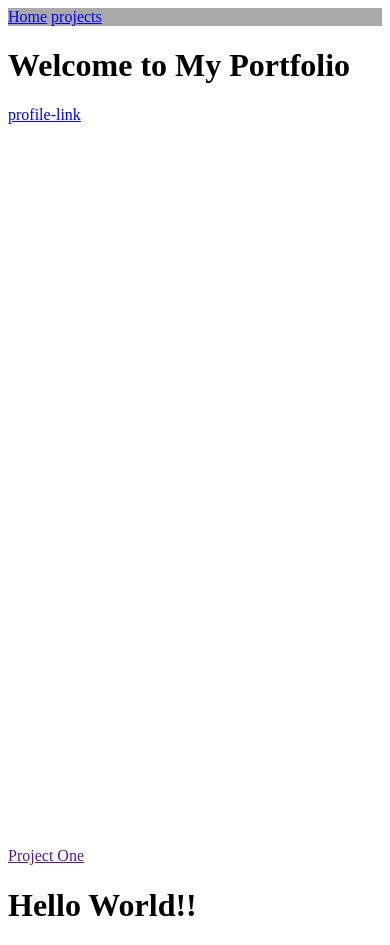
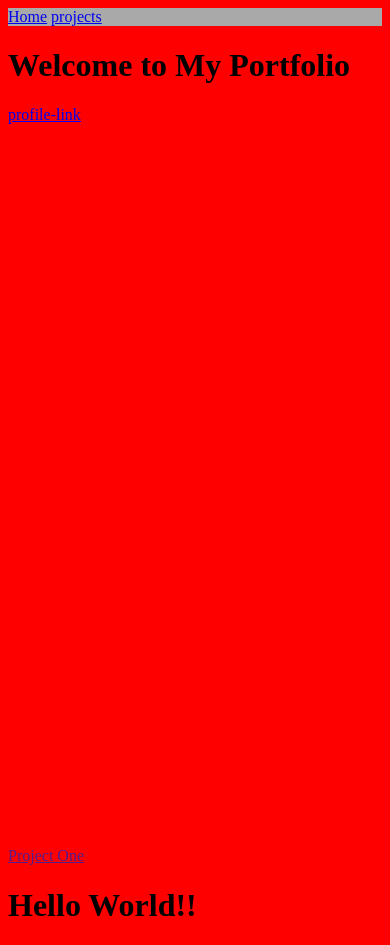
Before and after one commit to felixodette/yasin-felix, a plain HTML site: page index.html in a window 390 px wide. Drawn offline with Linux system fonts and the light colour scheme.

Commit message:
media query

```diff
--- a/css/style.css
+++ b/css/style.css
@@ -6,3 +6,9 @@
     background-color: darkgray;
     overflow: hidden;
 }
+
+@media only screen and (max-width: 800px) {
+    body {
+        background-color: red;
+    }
+}
```
